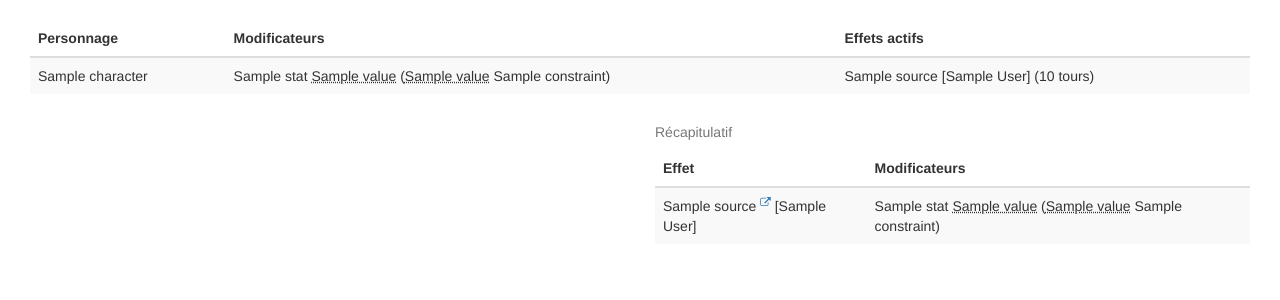
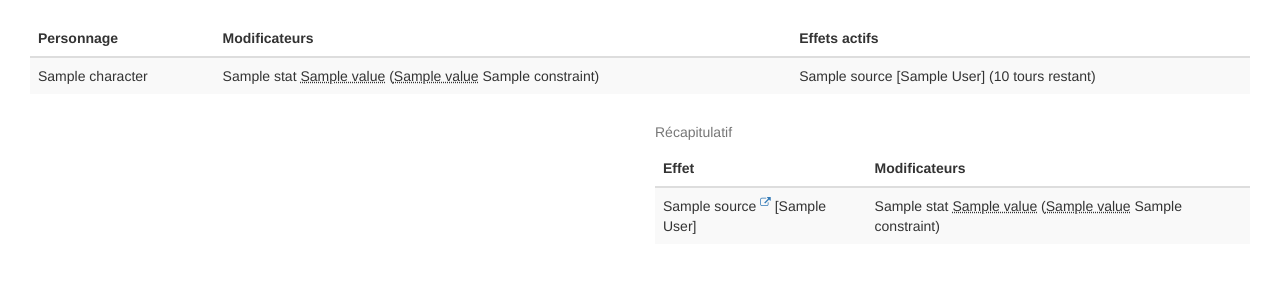
Before and after one commit to Elarnon/pf-buffs, a Django app: template pathfinder/buffs/templates/buffs/index.html in a window 1280 px wide. Shown: the part 51-351 px from the top of the page. Run offline with Django 3.2, Linux system fonts and the light colour scheme; the template is opened without the code that fills it: most values are stand-ins (such as "Sample title", 1, 10 or a date in 2020); some libraries are stand-ins or nearby versions.

Commit message:
some styling

```diff
--- a/pathfinder/buffs/templates/buffs/index.html
+++ b/pathfinder/buffs/templates/buffs/index.html
@@ -33,7 +33,7 @@
 	  </td>
 	  <td>{% for buff in character.buffs %}
 	    {% if not forloop.first %}; {% endif %}
-	    {{ buff.source.name }} [{{ buff.source.author }}] ({{ buff.duration }} tours)
+	    {{ buff.source.name }} [{{ buff.source.author }}] ({{ buff.duration }} tours restant)
 	    {% endfor %}
 	  </td>
 	</tr>
@@ -67,7 +67,7 @@
 	  <tr>
 	    <th></th>
 	    <th>Cibles</th>
-	    <th>Dur&eacute;e (tours)</th>
+	    <th>Temps restant</th>
 	    <th>Actif&nbsp;?</th>
 	    <th></th>
 	  </tr>
@@ -102,7 +102,7 @@
 		{% endfor %}
 	      </div>
 	    </td>
-	    <td>{% bootstrap_field field=form.duration show_label=False %}</td>
+	    <td>{% bootstrap_field field=form.duration show_label=False addon_after="tours" %}</td>
 	    <td class="text-center">
 	      <label>
 		<span class="fa fa-smile-o text-success"></span>
```
